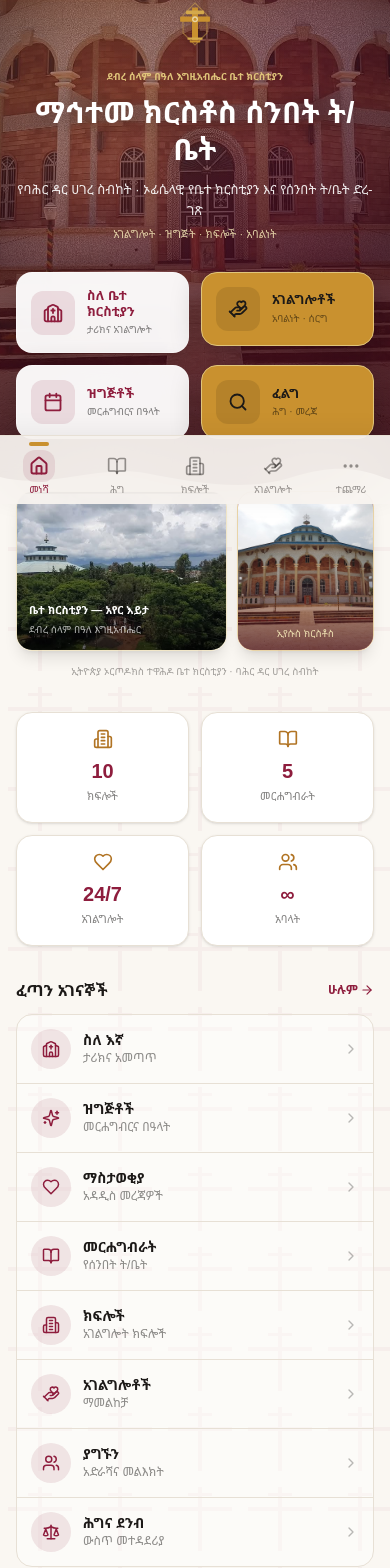
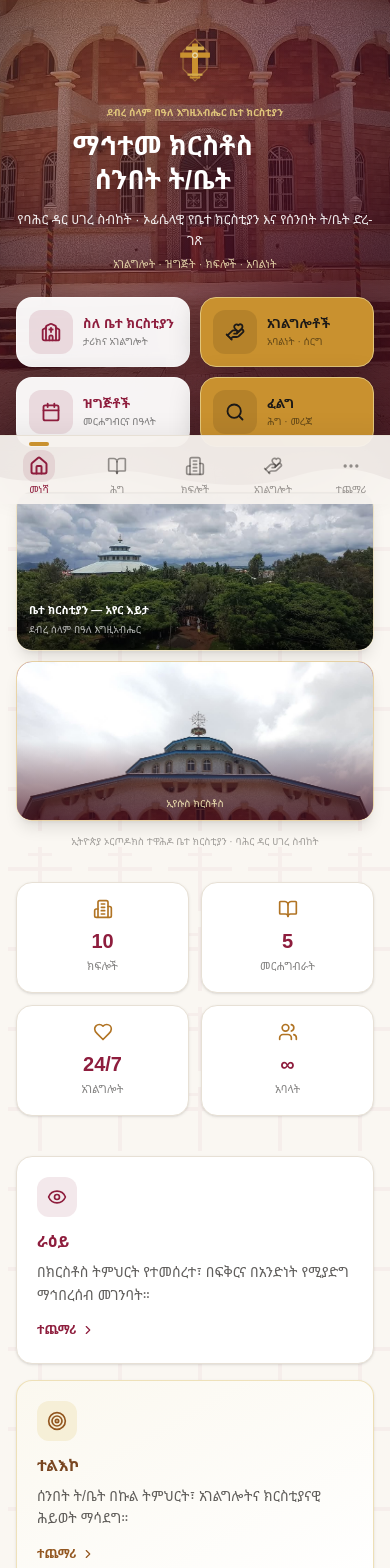
Before and after one commit to Menelik2/Church, a Next.js app: page / in a window 390 px wide. Shown: the part 340-1908 px from the top of the page. Built offline with nearby package versions, Linux system fonts and the light colour scheme.

Commit message:
refactor(home): remove ፈጣን አገናኞች — links live in navbar only

```diff
--- a/src/app/page.tsx
+++ b/src/app/page.tsx
@@ -7,10 +7,8 @@ import {
   Users,
   Church,
   Heart,
-  Sparkles,
   Building2,
   HandHeart,
-  Scale,
   ArrowRight,
   Calendar,
   Search,
@@ -74,17 +72,6 @@ const serviceTimes = [
   { day: "ዓርብ", time: "ማታ 5:00 – 7:00", note: "የወጣቶች ስብሰባ" },
 ];
 
-const quickGrid = [
-  { href: "/about", title: "ስለ እኛ", desc: "ታሪክና አመጣጥ", icon: Church },
-  { href: "/events", title: "ዝግጅቶች", desc: "መርሐግብርና በዓላት", icon: Sparkles },
-  { href: "/announcements", title: "ማስታወቂያ", desc: "አዳዲስ መረጃዎች", icon: Heart },
-  { href: "/programs", title: "መርሐግብራት", desc: "የሰንበት ት/ቤት", icon: BookOpen },
-  { href: "/departments", title: "ክፍሎች", desc: "አገልግሎት ክፍሎች", icon: Building2 },
-  { href: "/services", title: "አገልግሎቶች", desc: "ማመልከቻ", icon: HandHeart },
-  { href: "/contact", title: "ያግኙን", desc: "አድራሻና መልእክት", icon: Users },
-  { href: "/rules", title: "ሕግና ደንብ", desc: "ውስጥ መተዳደሪያ", icon: Scale },
-];
-
 export default function HomePage() {
   const heroRef = useRef<HTMLElement>(null);
   const { scrollYProgress } = useScroll({
@@ -122,7 +109,7 @@ export default function HomePage() {
 
         <motion.div
           style={{ y: iconFloat }}
-          className="absolute right-3 top-[max(5.5rem,env(safe-area-inset-top)+4.5rem)] z-20 sm:right-8 sm:top-28"
+          className="pointer-events-none absolute right-2 top-[max(4.75rem,env(safe-area-inset-top)+4rem)] z-20 sm:pointer-events-auto sm:right-8 sm:top-28"
           initial={{ opacity: 0, scale: 0.55, rotate: -8 }}
           animate={{ opacity: 1, scale: 1, rotate: 0 }}
           transition={{ type: "spring", stiffness: 90, damping: 14, delay: 0.35 }}
@@ -142,7 +129,7 @@ export default function HomePage() {
               <img
                 src={christIcon}
                 alt="ኢየሱስ ክርስቶስ"
-                className="h-[4.75rem] w-[4.75rem] object-cover object-top sm:h-28 sm:w-28"
+                className="h-14 w-14 object-cover object-top sm:h-28 sm:w-28"
               />
             </div>
           </motion.div>
@@ -150,7 +137,7 @@ export default function HomePage() {
 
         <motion.div
           style={{ opacity: heroOpacity, y: contentY }}
-          className="relative z-10 mx-auto flex min-h-[92svh] max-w-7xl flex-col justify-end px-4 pb-14 pt-16 sm:min-h-[85vh] sm:px-6 sm:pb-20 lg:px-8"
+          className="relative z-10 mx-auto flex min-h-[92svh] max-w-7xl flex-col justify-end px-4 pb-12 pt-14 sm:min-h-[85vh] sm:px-6 sm:pb-20 sm:pt-16 lg:px-8"
         >
           <FadeIn>
             <div className="flex flex-col items-center text-center sm:items-start sm:text-left">
@@ -166,7 +153,7 @@ export default function HomePage() {
               <p className="text-[10px] font-semibold uppercase tracking-[0.14em] text-[var(--color-gold-300)] amharic sm:text-xs sm:tracking-[0.12em]">
                 {DOCUMENT_META.church_am}
               </p>
-              <h1 className="mt-2 max-w-[20ch] text-[1.85rem] font-bold leading-[1.25] text-white amharic drop-shadow-[0_2px_12px_rgba(0,0,0,0.5)] sm:max-w-xl sm:text-4xl sm:leading-tight lg:text-[2.75rem]">
+              <h1 className="mt-2 max-w-[18ch] pr-16 text-[1.65rem] font-bold leading-[1.28] text-white amharic drop-shadow-[0_2px_12px_rgba(0,0,0,0.5)] sm:max-w-xl sm:pr-0 sm:text-4xl sm:leading-tight lg:text-[2.75rem]">
                 {DOCUMENT_META.organization_am}
               </h1>
               <p className="mt-3 max-w-md text-[13px] leading-relaxed text-white/90 amharic sm:text-base">
@@ -178,7 +165,7 @@ export default function HomePage() {
             </div>
           </FadeIn>
 
-          <div className="mt-7 grid grid-cols-2 gap-3 sm:mt-9 sm:max-w-xl">
+          <div className="mt-6 grid grid-cols-2 gap-2.5 sm:mt-9 sm:max-w-xl sm:gap-3">
             {primaryActions.map((a, i) => {
               const Icon = a.icon;
               return (
@@ -200,8 +187,8 @@ export default function HomePage() {
                     color={a.tone === "primary" ? "primary" : "dark"}
                     className={
                       a.tone === "primary"
-                        ? "flex min-h-[3.75rem] items-center gap-3 rounded-2xl bg-white/95 px-3.5 py-3.5 shadow-[0_8px_30px_rgba(0,0,0,0.28)] backdrop-blur-md border border-white/50 transition hover-lift sm:px-4"
-                        : "flex min-h-[3.75rem] items-center gap-3 rounded-2xl bg-[var(--color-gold-500)] px-3.5 py-3.5 shadow-[0_8px_30px_rgba(0,0,0,0.28)] border border-[var(--color-gold-300)] transition hover-lift sm:px-4"
+                        ? "flex min-h-[3.5rem] items-center gap-2.5 rounded-2xl bg-white/95 px-3 py-3 sm:min-h-[3.75rem] sm:gap-3 sm:px-4 sm:py-3.5 shadow-[0_8px_30px_rgba(0,0,0,0.28)] backdrop-blur-md border border-white/50 transition hover-lift"
+                        : "flex min-h-[3.5rem] items-center gap-2.5 rounded-2xl bg-[var(--color-gold-500)] px-3 py-3 sm:min-h-[3.75rem] sm:gap-3 sm:px-4 sm:py-3.5 shadow-[0_8px_30px_rgba(0,0,0,0.28)] border border-[var(--color-gold-300)] transition hover-lift"
                     }
                   >
                     <span
@@ -247,13 +234,13 @@ export default function HomePage() {
 
       <section className="relative z-10 -mt-1 px-4 sm:px-6 lg:px-8">
         <div className="mx-auto max-w-7xl">
-          <div className="grid grid-cols-5 gap-2.5 sm:gap-3.5">
+          <div className="grid grid-cols-2 gap-2.5 sm:grid-cols-5 sm:gap-3.5">
             <motion.div
               initial={{ opacity: 0, y: 24 }}
               whileInView={{ opacity: 1, y: 0 }}
               viewport={{ once: true, margin: "-40px" }}
               transition={{ type: "spring", stiffness: 120, damping: 18 }}
-              className="col-span-3 relative h-40 overflow-hidden rounded-2xl border border-[var(--color-gold-300)]/35 shadow-lg sm:h-52 sm:rounded-3xl"
+              className="col-span-2 relative h-40 overflow-hidden rounded-2xl border border-[var(--color-gold-300)]/35 shadow-lg sm:col-span-3 sm:h-52 sm:rounded-3xl"
             >
               {/* eslint-disable-next-line @next/next/no-img-element */}
               <img
@@ -277,7 +264,7 @@ export default function HomePage() {
               whileInView={{ opacity: 1, y: 0 }}
               viewport={{ once: true, margin: "-40px" }}
               transition={{ delay: 0.1, type: "spring", stiffness: 120, damping: 18 }}
-              className="col-span-2 relative h-40 overflow-hidden rounded-2xl border border-[var(--color-gold-400)]/45 shadow-lg sm:h-52 sm:rounded-3xl"
+              className="col-span-2 relative h-40 overflow-hidden rounded-2xl border border-[var(--color-gold-400)]/45 shadow-lg sm:col-span-2 sm:h-52 sm:rounded-3xl"
             >
               <div className="absolute inset-0 bg-[var(--color-burgundy-900)]" />
               {/* eslint-disable-next-line @next/next/no-img-element */}
@@ -324,49 +311,6 @@ export default function HomePage() {
             );
           })}
         </div>
-      </section>
-
-      <section className="mx-auto max-w-7xl px-4 pt-8 sm:px-6 sm:pt-10 lg:px-8">
-        <div className="mb-3 flex items-center justify-between">
-          <h2 className="text-base font-bold amharic text-[var(--foreground)] sm:text-lg">
-            ፈጣን አገናኞች
-          </h2>
-          <Link
-            href="/more"
-            className="flex items-center gap-0.5 text-xs font-semibold text-[var(--primary)] amharic"
-          >
-            ሁሉም <ArrowRight className="h-3.5 w-3.5" />
-          </Link>
-        </div>
-        <nav
-          aria-label="ፈጣን አገናኞች"
-          className="divide-y divide-[var(--border)] rounded-2xl border border-[var(--border)] bg-[var(--card)]/40"
-        >
-          {quickGrid.map((item) => {
-            const Icon = item.icon;
-            return (
-              <RippleLink
-                key={item.href}
-                href={item.href}
-                color="primary"
-                className="hover-row hover-icon flex items-center gap-3 px-3.5 py-3.5 sm:px-4 sm:py-3.5"
-              >
-                <span className="hover-icon-bubble flex h-10 w-10 shrink-0 items-center justify-center rounded-full bg-[var(--primary)]/10 text-[var(--primary)] transition-transform duration-200">
-                  <Icon className="h-[18px] w-[18px]" strokeWidth={2} />
-                </span>
-                <span className="min-w-0 flex-1">
-                  <span className="block text-[14px] font-semibold leading-tight amharic text-[var(--foreground)]">
-                    {item.title}
-                  </span>
-                  <span className="mt-0.5 block text-[12px] leading-snug text-[var(--foreground)]/50 amharic">
-                    {item.desc}
-                  </span>
-                </span>
-                <ChevronRight className="hover-chevron h-4 w-4 shrink-0 text-[var(--foreground)]/30 transition-transform duration-200" />
-              </RippleLink>
-            );
-          })}
-        </nav>
       </section>
 
       <section className="mx-auto max-w-7xl px-4 pt-10 sm:px-6 sm:pt-12 lg:px-8">
@@ -510,7 +454,7 @@ export default function HomePage() {
               whileInView={{ opacity: 1, x: 0 }}
               viewport={{ once: true }}
               transition={{ delay: i * 0.05, type: "spring", stiffness: 140, damping: 18 }}
-              className="w-[72%] shrink-0 snap-start sm:w-auto"
+              className="w-[78%] max-w-[280px] shrink-0 snap-start sm:w-auto sm:max-w-none"
             >
               <RippleLink
                 href={`/departments/${d.slug}`}
```
